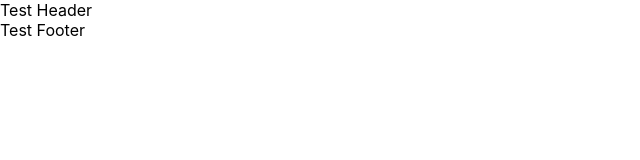
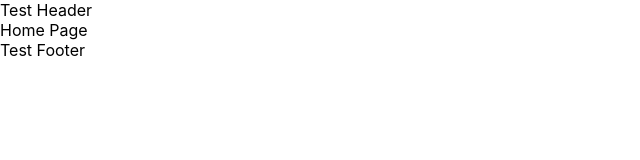
Before and after one commit to ARW2705/Collective-Musicians-Client, a React (Create React App) app: page / in a window 1280 px wide. Shown: the top 160 px of the page, without its empty margins (0-640 px from the left). Built offline with nearby package versions, Linux system fonts and the light colour scheme.

Commit message:
feature: add home page to base route

```diff
--- a/src/routing/routes/AppRoutes.tsx
+++ b/src/routing/routes/AppRoutes.tsx
@@ -1,11 +1,12 @@
 import React from 'react'
 import { Route, Routes } from 'react-router-dom'
 
+import Home from '../../pages/Home/Home'
 
 function AppRoutes() {
   return (
     <Routes>
-
+      <Route path='/' element={ <Home /> } />
     </Routes>
   )
 }
```
